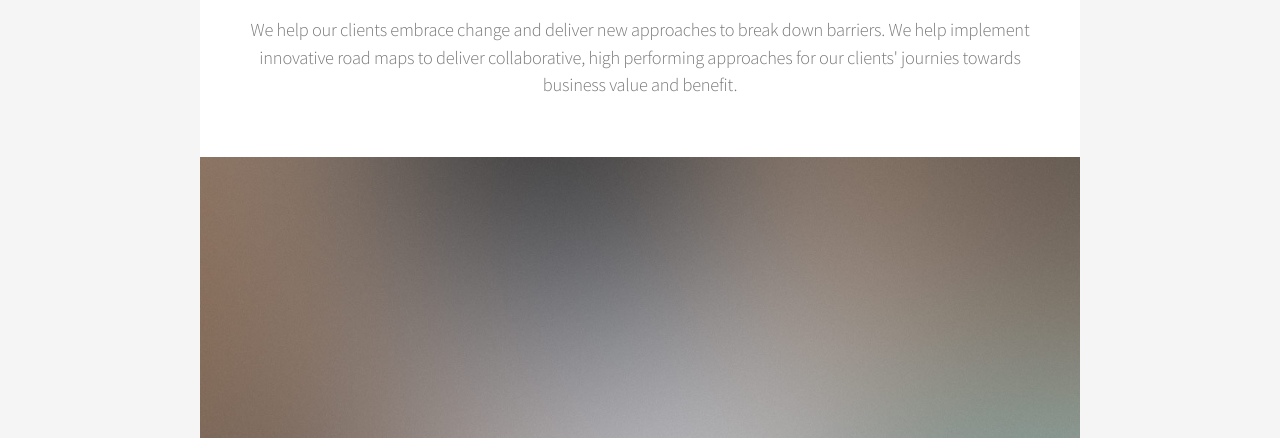
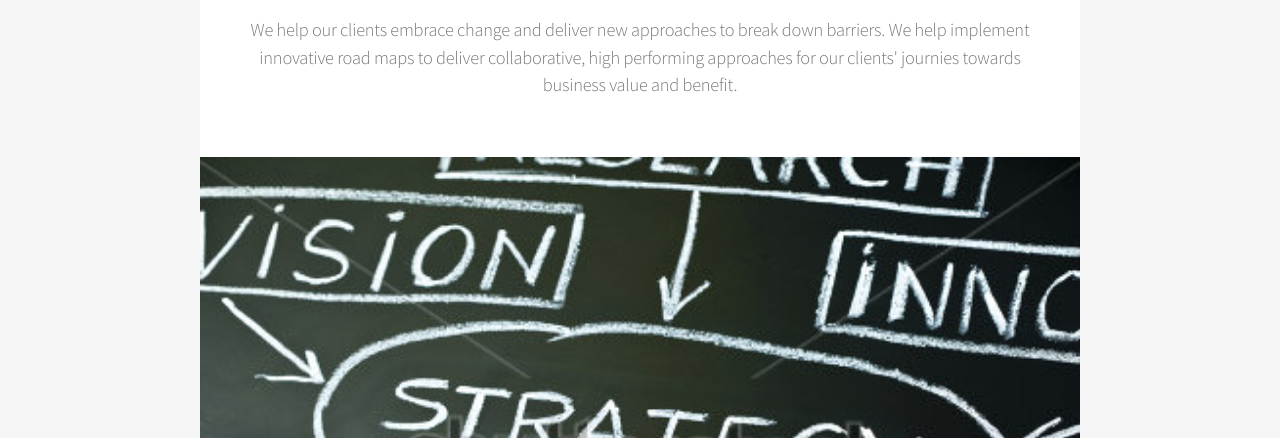
Before and after one commit to reichdavid/reichdavid.github.io, a plain HTML site: page index.html in a window 1280 px wide. Shown: the part 514-952 px from the top of the page. Drawn offline with Linux system fonts and the light colour scheme.

Commit message:
Add new images.

```diff
--- a/index.html
+++ b/index.html
@@ -35,7 +35,7 @@
 							<h2>Change is Our Norm</h2>
 							<p>We help our clients embrace change and deliver new approaches to break down barriers. We help implement innovative road maps to deliver collaborative, high performing approaches for our clients' journies towards business value and benefit.</p>
 						</header>
-						<span class="image featured"><img src="images/pic01.jpg" alt="" /></span>
+						<span class="image featured"><img src="images/subheader.jpg" alt="" /></span>
 					</section>
 
 					<section class="box special features">
```
Also changed, not shown: images/banner.jpg, images/pic01.jpg (deleted), images/pic02.jpg (deleted), images/pic03.jpg (deleted), images/pic04.jpg (deleted), images/pic05.jpg (deleted), images/subheader.jpg (added).
